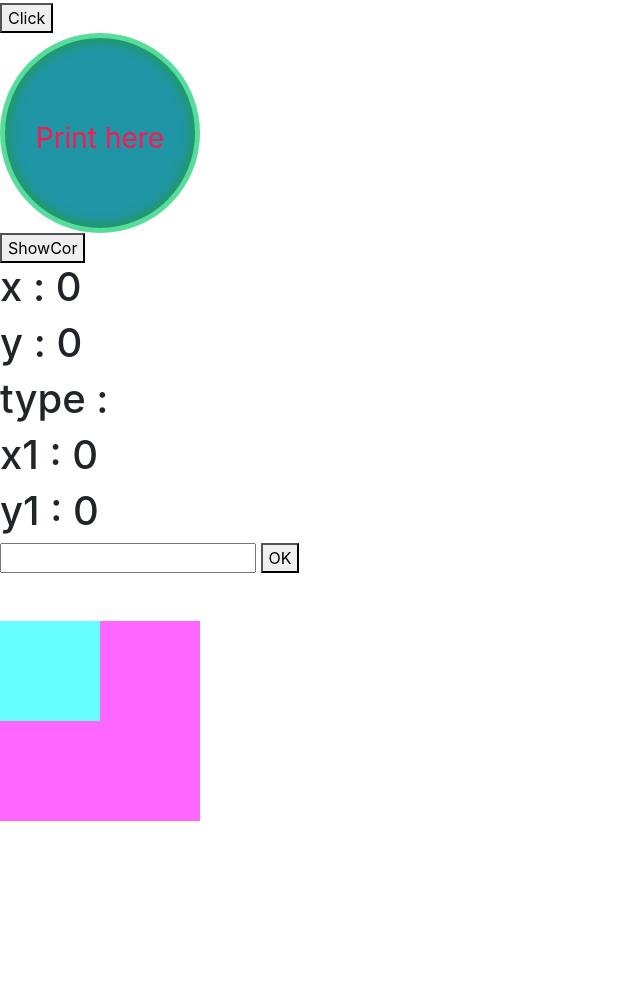
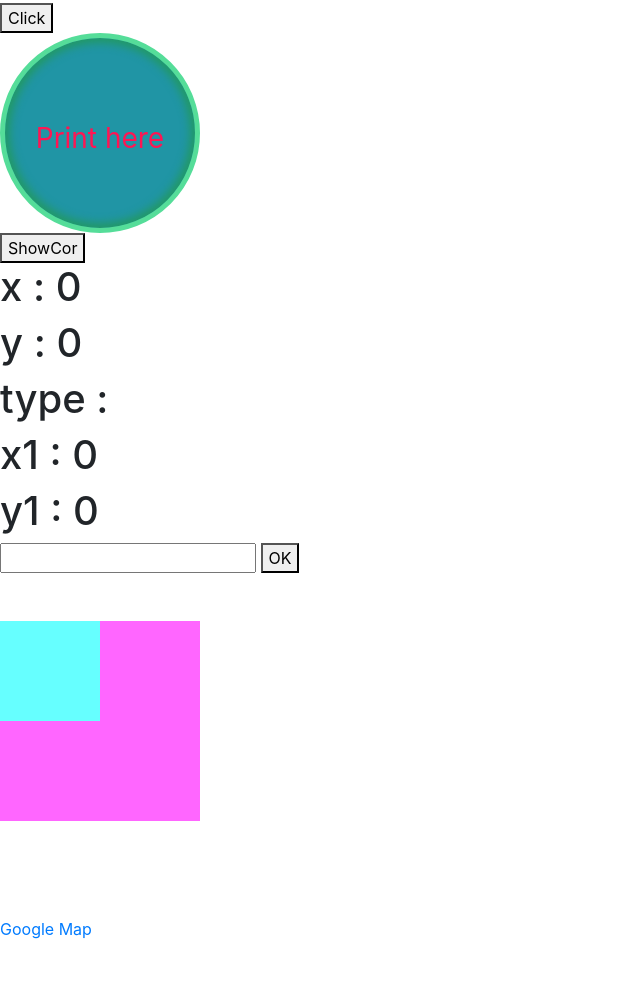
Before and after one commit to mAbadsa/bootstrabTest, a plain HTML site: page index.html in a window 1280 px wide. Shown: the part 925-1917 px from the top of the page, without its empty margins (0-640 px from the left). Before the commit the page ends 1746 px from the top, so only its background shows below. Drawn offline with Linux system fonts and the light colour scheme.

Commit message:
Update index.html

```diff
--- a/index.html
+++ b/index.html
@@ -60,7 +60,7 @@
                 </div>
             </div>
         </div>
-
+        <div class="pt-5 pb-5 my-5"><a href="Google%20map%20API.html">Google Map</a></div>
         <script src="assets/Libs/jQuery/jquery-1.12.4.min.js"></script>
         <script src="assets/Libs/bootstrap/popper.min.js"></script>
         <script src="assets/Libs/bootstrap/bootstrap.min.js"></script>
```
